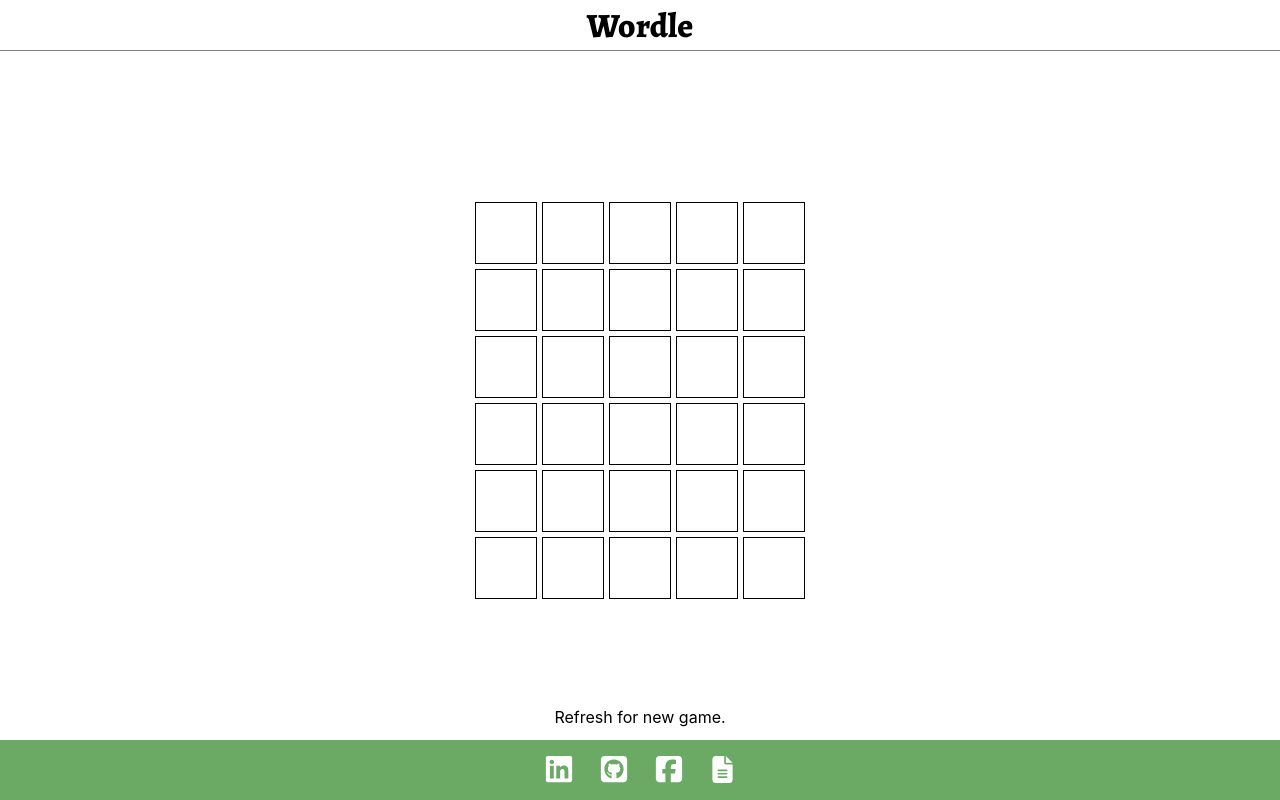
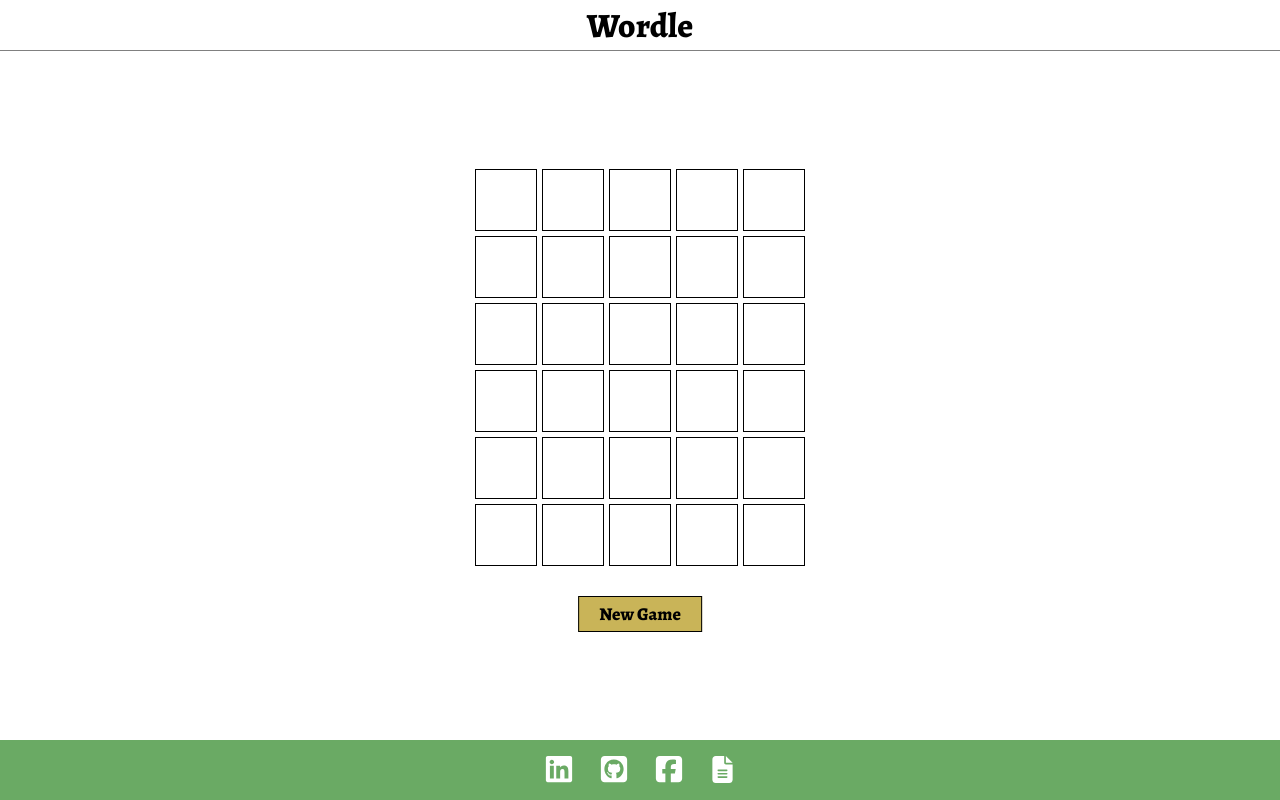
Before and after one commit to JamesL1408/Wordle-Clone, a Next.js app: page / in a window 1280 px wide. Built offline with nearby package versions, Linux system fonts and the light colour scheme.

Commit message:
first commit

```diff
--- a/pages/index.js
+++ b/pages/index.js
@@ -37,6 +37,7 @@
         const isCorrect = solution === currentGuess;
         if(isCorrect) {
           setIsGameOver(true);
+          setTimeout(() => { alert('Well Done! You guessed correctly!') }, 1000);
         }
       }
 
@@ -67,6 +68,10 @@
   fetchWord();
   },[]);
 
+  function refreshPage (){
+    window.location.reload();
+  }
+
 
   return (
     <div className={styles.container}>
@@ -92,7 +97,7 @@
         })}
       </div>
 
-      <h2 className='refresh'>Refresh for new game.</h2>
+      <button onClick={refreshPage} className='refresh'>New Game</button>
 
       <div className='footer'>
         <a target='_blank' href="https://www.linkedin.com/in/james-llewellyn-5b0229241/"><FontAwesomeIcon className='icon' icon={faLinkedin}/></a>
--- a/styles/globals.css
+++ b/styles/globals.css
@@ -50,23 +50,40 @@
 
 .correct{
   background-color: #6aaa64;
+  transition: all 0.5s ease;
 }
 .close{
   background-color: #c9b458;
+  transition: all 0.5s ease;
 }
 .incorrect{
   background-color: #939598;
+  transition: all 0.5s ease;
 }
 
 .refresh{
-  position: absolute;
+  position: relative;
   left: 50%;
-  bottom: 60px;
+  margin-top: 30px;
   transform: translateX(-50%);
-  font-size: 16px;
-  font-weight: 400;
+  font-size: 18px;
+  font-weight: 800;
   text-align: center;
+  padding: 5px 20px;
+  cursor: pointer;
+  background-color: #c9b458;
+  border: 1px solid black;
+  font-family: 'Alegreya',
+    serif;
+    transition: all 0.25s ease-in-out;
 }
+
+.refresh:hover{
+  background-color: #6aaa64;
+  color: white;
+  transition: all 0.25s ease-in-out;
+}
+
 .footer{
   height: 60px;
   position: absolute;
```
Also changed, not shown: public/money-card.webp (added).
